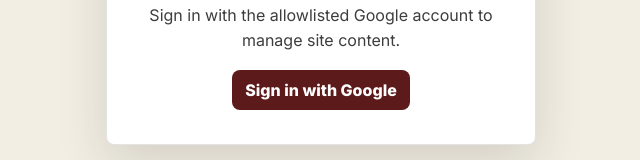
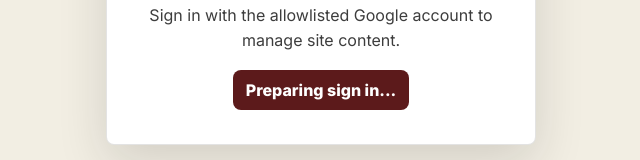
Before and after one commit to pchouhan-lab/codex_22_huly, a Next.js app: page /admin/login in a window 1280 px wide. Shown: the part 427-587 px from the top of the page, without its empty margins (319-959 px from the left). Built offline with nearby package versions, Linux system fonts and the light colour scheme; no server answers.

Commit message:
Use form post for Google admin login

```diff
--- a/src/components/admin/LoginButton.tsx
+++ b/src/components/admin/LoginButton.tsx
@@ -1,11 +1,38 @@
 "use client";
 
-import { signIn } from "next-auth/react";
+import { useEffect, useState } from "react";
+
+const callbackUrl = "/admin";
 
 export function LoginButton() {
+  const [csrfToken, setCsrfToken] = useState("");
+
+  useEffect(() => {
+    let active = true;
+
+    async function loadCsrfToken() {
+      const response = await fetch("/api/auth/csrf");
+      const payload = (await response.json().catch(() => ({}))) as { csrfToken?: string };
+
+      if (active && payload.csrfToken) {
+        setCsrfToken(payload.csrfToken);
+      }
+    }
+
+    loadCsrfToken();
+
+    return () => {
+      active = false;
+    };
+  }, []);
+
   return (
-    <button className="admin-primary-button" type="button" onClick={() => signIn("google", { callbackUrl: "/admin" })}>
-      Sign in with Google
-    </button>
+    <form action="/api/auth/signin/google" method="post">
+      <input type="hidden" name="csrfToken" value={csrfToken} />
+      <input type="hidden" name="callbackUrl" value={callbackUrl} />
+      <button className="admin-primary-button" type="submit" disabled={!csrfToken}>
+        {csrfToken ? "Sign in with Google" : "Preparing sign in..."}
+      </button>
+    </form>
   );
 }
```
